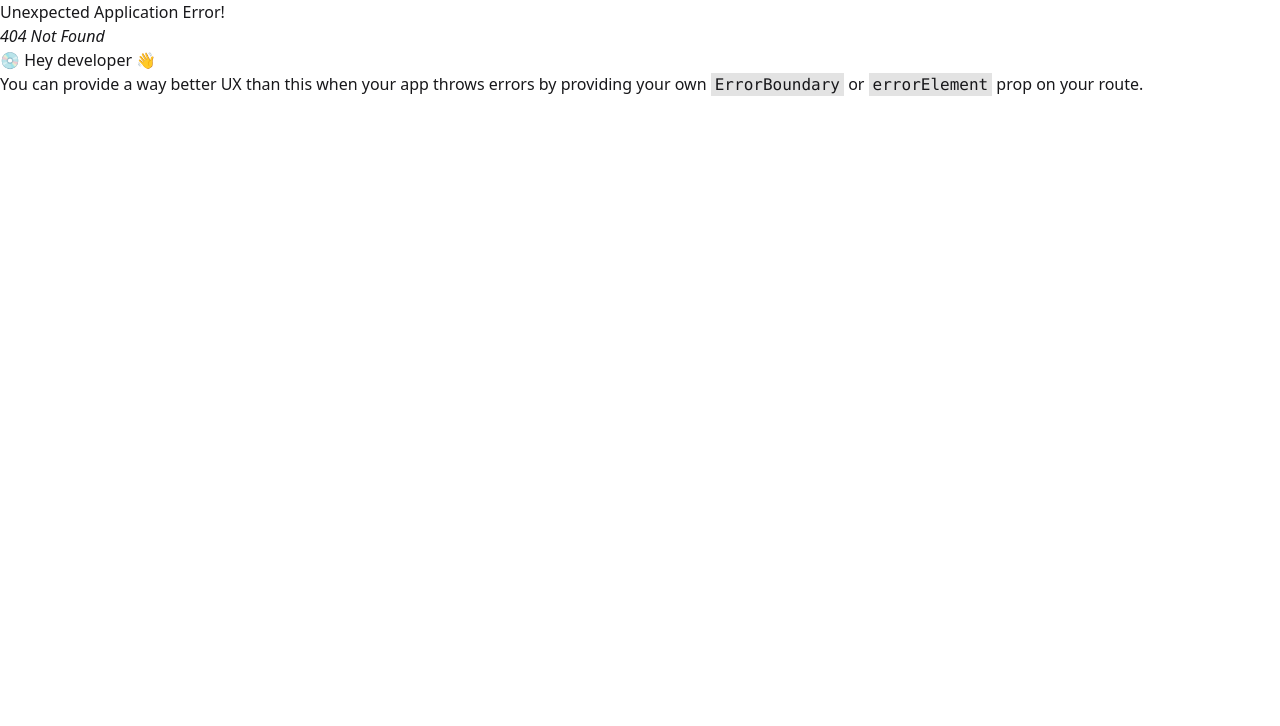
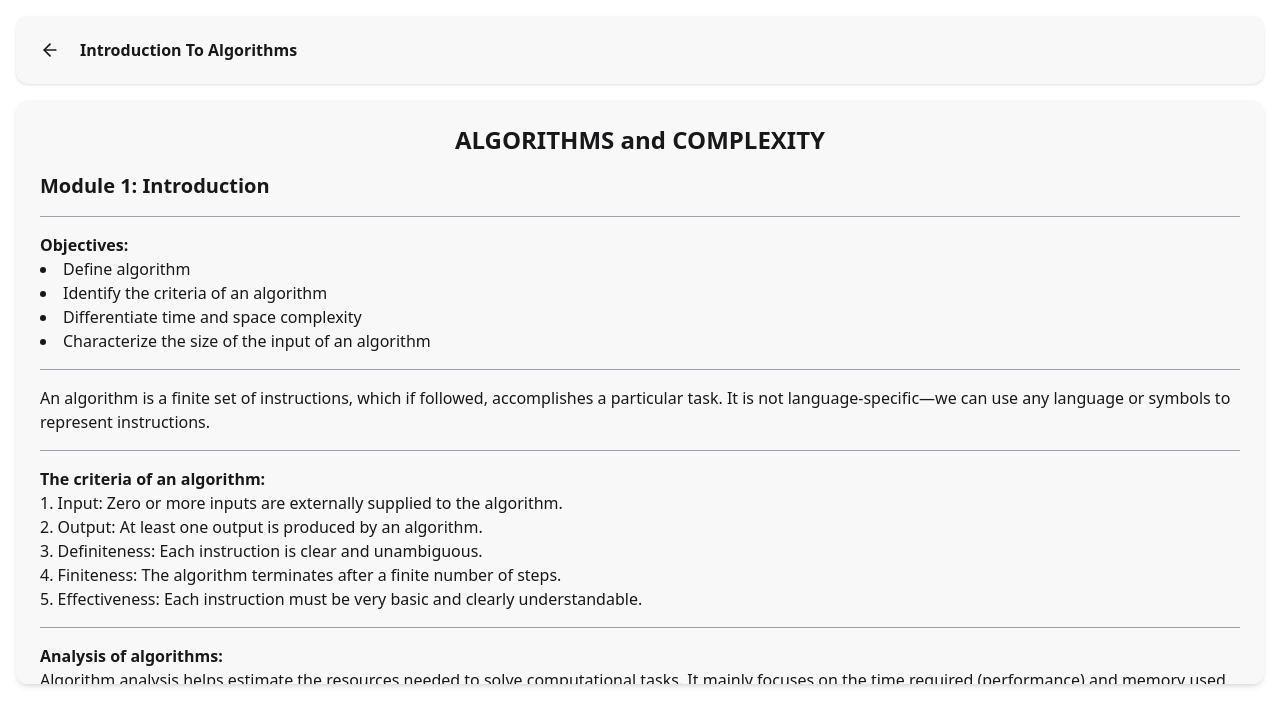
Before and after one commit to tortangChris/EduAR-PWA, a React (Vite) app: page /modules/intro-to-algorithms in a window 1280 px wide. Before the commit this address had no page. Shown: the top 726 px of the page. Built offline with nearby package versions, Linux system fonts and the light colour scheme.

Commit message:
Add IntroToAlgorithms Module

```diff
--- /dev/null
+++ b/src/modules/IntroductionToAlgorithms.jsx
@@ -0,0 +1,14 @@
+import React from "react";
+import IntroToAlgorithmsHeader from "../components/IntroToAlgorithmsHeader";
+import IntroToAlgorithmsContent from "../components/IntroToAlgorithmsContent";
+
+const IntroductionToAlgorithms = () => {
+  return (
+    <div className="h-[calc(100vh-4rem)] overflow-y-auto p-4 bg-base-100 space-y-4">
+      <IntroToAlgorithmsHeader />
+      <IntroToAlgorithmsContent />
+    </div>
+  );
+};
+
+export default IntroductionToAlgorithms;
```
Also changed, not shown: src/routes/EduarRoutes.jsx (+18 -13 lines).
